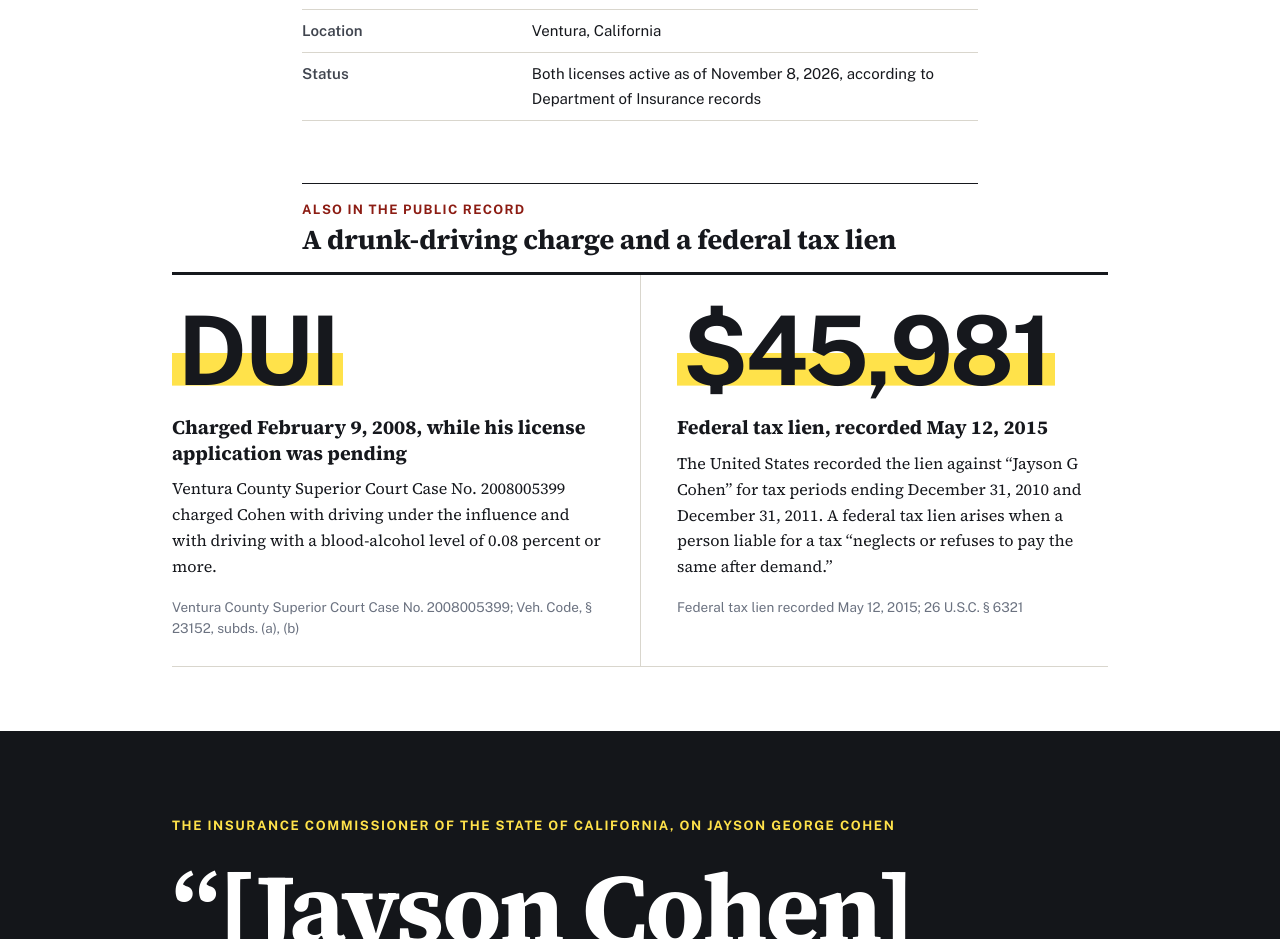
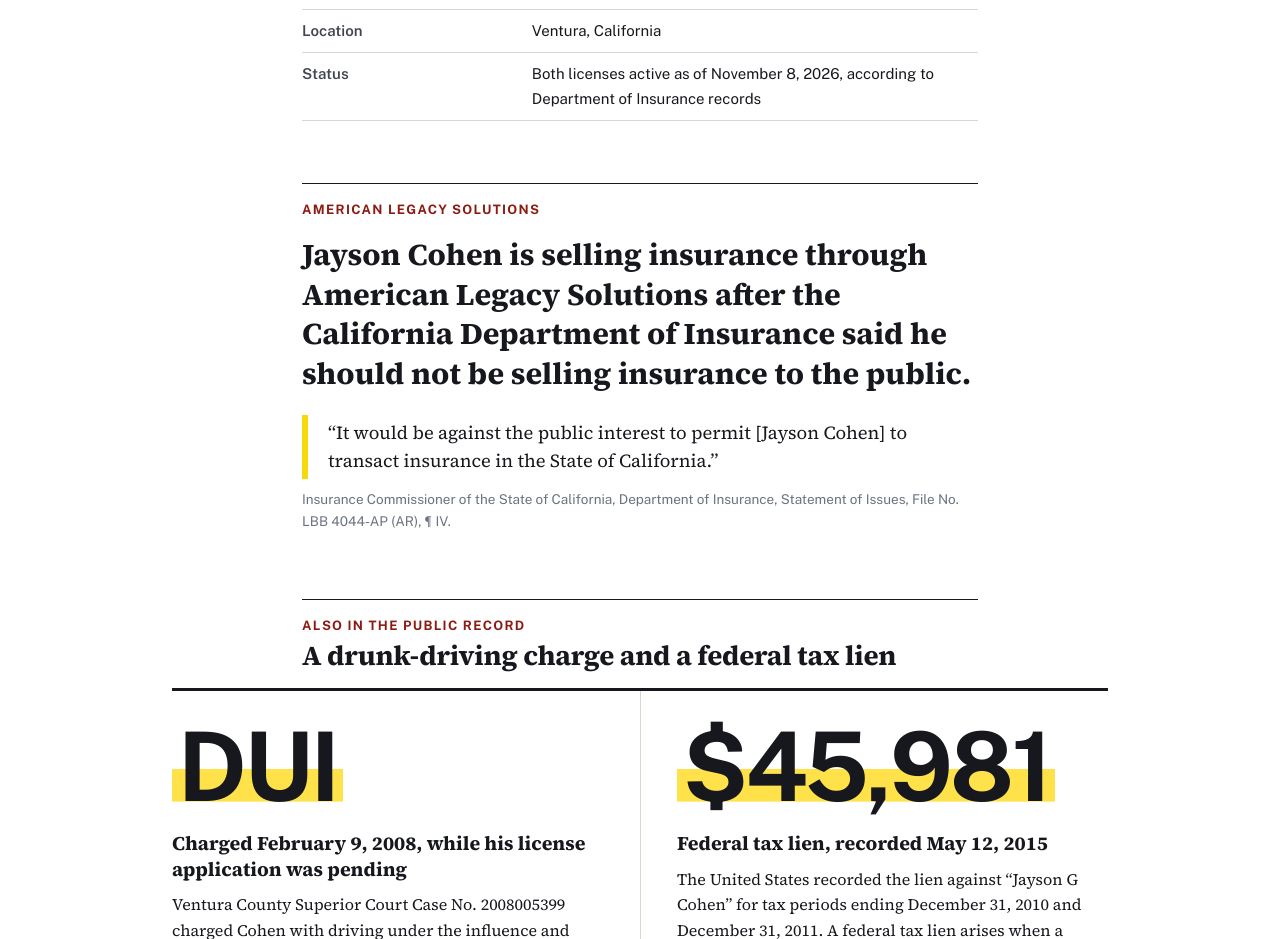
Before and after one commit to martin57290-png/Jayson-Cohen-, a plain HTML site: page index.html in a window 1280 px wide. Shown: the part 7160-8099 px from the top of the page. Drawn offline with nearby package versions, Linux system fonts and the light colour scheme.

Commit message:
Add American Legacy Solutions section quoting the Commissioner's public-interest charge
Co-Authored-By: Claude Opus 5.5 <noreply@anthropic.com>
Claude-Session: https://claude.ai/code/session_013tozXrWbhaNRHBJHqgWxSc

```diff
--- a/index.html
+++ b/index.html
@@ -105,6 +105,15 @@
 </div>
 </section>
 
+<section id="agency">
+<div class="col">
+  <h2><span class="n">American Legacy Solutions</span></h2>
+  <p class="lede">Jayson Cohen is selling insurance through American Legacy Solutions after the California Department of Insurance said he should not be selling insurance to the public.</p>
+  <blockquote class="agency-q">&ldquo;It would be against the public interest to permit [Jayson&nbsp;Cohen] to transact insurance in the State of California.&rdquo;</blockquote>
+  <p class="cite">Insurance Commissioner of the State of California, Department of Insurance, Statement of Issues, File No. LBB 4044-AP (AR), &para; IV.</p>
+</div>
+</section>
+
 <section id="record">
 <div class="col">
   <h2><span class="n">Also in the public record</span>A drunk-driving charge and a federal tax lien</h2>
--- a/styles.css
+++ b/styles.css
@@ -266,3 +266,6 @@ footer { margin-top: 40px; }
 a.btn { color: #14161a; }
 a.btn.btn-dark, .band a.btn.btn-dark { color: #fff; }
 a.btn.btn-dark:hover, .band a.btn.btn-dark:hover { color: var(--hl); }
+
+#agency .lede { font-size: clamp(1.35rem, 2.6vw, 1.9rem); line-height: 1.3; font-weight: 700; margin: 18px 0 22px; }
+#agency .agency-q { margin: 0 0 10px; padding: 4px 0 4px 20px; border-left: 6px solid #f5d90a; font-size: 1.15rem; line-height: 1.5; }
```
